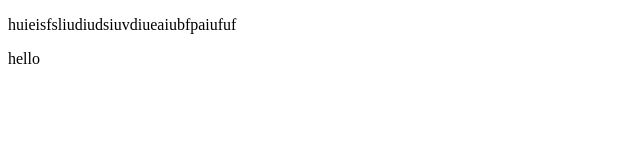
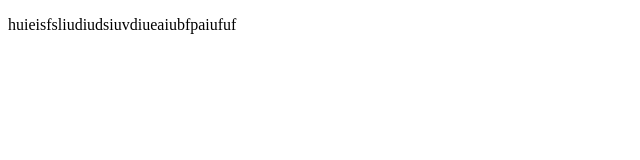
Before and after one commit to nharalam32/Final-Project-Group-B, a plain HTML site: page Restaurant-Page/homepage.html in a window 1280 px wide. Shown: the full height of the page, 0-640 px from the left. Drawn offline with Linux system fonts and the light colour scheme.

Commit message:
Update homepage.html

```diff
--- a/Restaurant-Page/homepage.html
+++ b/Restaurant-Page/homepage.html
@@ -1,5 +1,5 @@
 <!DOCTYPE html>
 <html>
     <p>huieisfsliudiudsiuvdiueaiubfpaiufuf</p>
-    <p>hello</p>
+    <p></p>
 </html>
```
